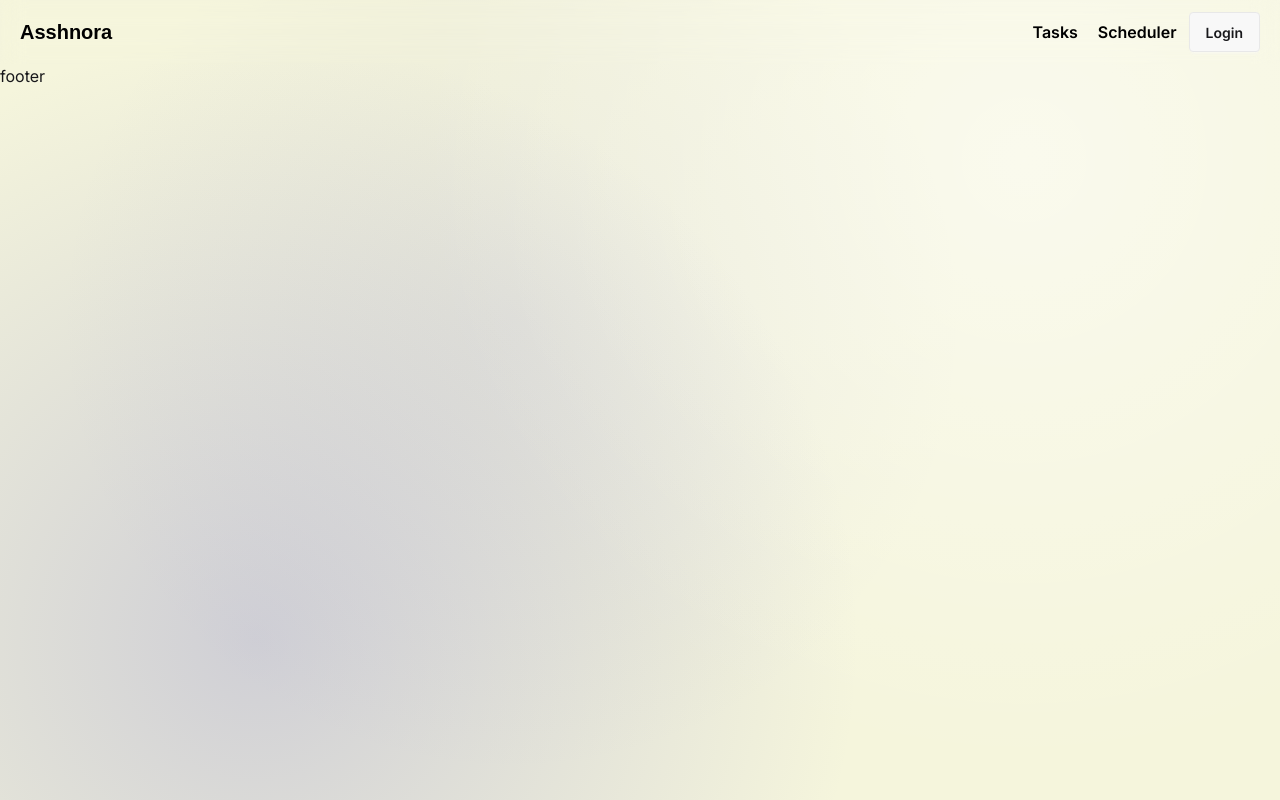
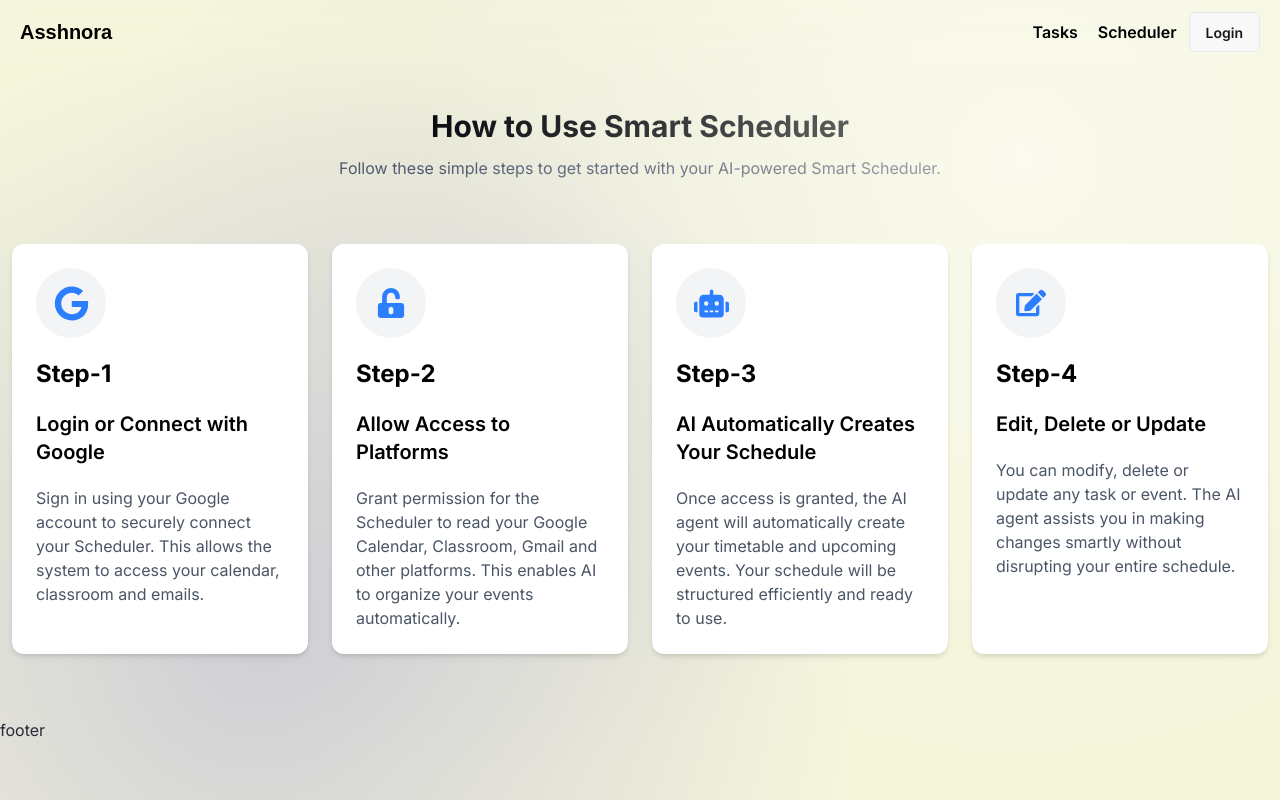
Before and after one commit to tahmid-khan-hub/Asshnora, a Next.js app: page /scheduler in a window 1280 px wide. Built offline with nearby package versions, Linux system fonts and the light colour scheme; a web font is replaced by a local one.

Commit message:
Added scheduler instruction in scheduler page

```diff
--- a/src/app/scheduler/page.tsx
+++ b/src/app/scheduler/page.tsx
@@ -1,11 +1,72 @@
-import React from 'react';
+"use client";
+import React from "react";
+import { FaEdit, FaGoogle, FaRobot, FaUnlockAlt } from "react-icons/fa";
+import { motion } from "framer-motion";
 
 const SchedulerPage = () => {
-    return (
-        <div>
+  const HowToUseScheduler = [
+    {
+      step: 1,
+      title: "Login or Connect with Google",
+      desc: "Sign in using your Google account to securely connect your Scheduler. This allows the system to access your calendar, classroom and emails.",
+      icon: <FaGoogle size={35} />,
+    },
+    {
+      step: 2,
+      title: "Allow Access to Platforms",
+      desc: "Grant permission for the Scheduler to read your Google Calendar, Classroom, Gmail and other platforms. This enables AI to organize your events automatically.",
+      icon: <FaUnlockAlt size={30} />,
+    },
+    {
+      step: 3,
+      title: "AI Automatically Creates Your Schedule",
+      desc: "Once access is granted, the AI agent will automatically create your timetable and upcoming events. Your schedule will be structured efficiently and ready to use.",
+      icon: <FaRobot size={35} />,
+    },
+    {
+      step: 4,
+      title: "Edit, Delete or Update",
+      desc: "You can modify, delete or update any task or event. The AI agent assists you in making changes smartly without disrupting your entire schedule.",
+      icon: <FaEdit size={30} />,
+    },
+  ];
 
+  return (
+    <div>
+      <section className="max-w-[1350px] mx-auto px-4 md:px-3 mb-16 text-center">
+        <h2 className="text-3xl font-bold mb-3 mt-11 text-black">
+          How to Use Smart Scheduler
+        </h2>
+        <p className="text-gray-600 mb-16">
+          Follow these simple steps to get started with your AI-powered Smart
+          Scheduler.
+        </p>
+
+        <div className="grid grid-cols-2 md:grid-cols-3 lg:grid-cols-4 gap-6">
+          {HowToUseScheduler.map(({ step, title, desc, icon }) => (
+            <motion.div
+              whileHover={{
+              scale: 1.03,
+              boxShadow: "0px 0px 20px rgba(0, 123, 255, 0.7)",
+              }}
+              transition={{ duration: 0 }}
+              key={step}
+              className="bg-white text-left rounded-xl shadow-md p-6 hover:shadow-lg transition relative z-50"
+            >
+              <div className="w-[70px] h-[70px] flex items-center justify-center bg-gray-100 rounded-full mb-5">
+                <p className="text-blue-500 text-2xl">{icon}</p>
+              </div>
+              <h4 className="text-2xl font-bold text-black mb-5">
+                Step-{step}
+              </h4>
+              <h3 className="text-xl font-semibold text-black mb-5">{title}</h3>
+              <p className="text-gray-600">{desc}</p>
+            </motion.div>
+          ))}
         </div>
-    );
+      </section>
+    </div>
+  );
 };
 
 export default SchedulerPage;
```
